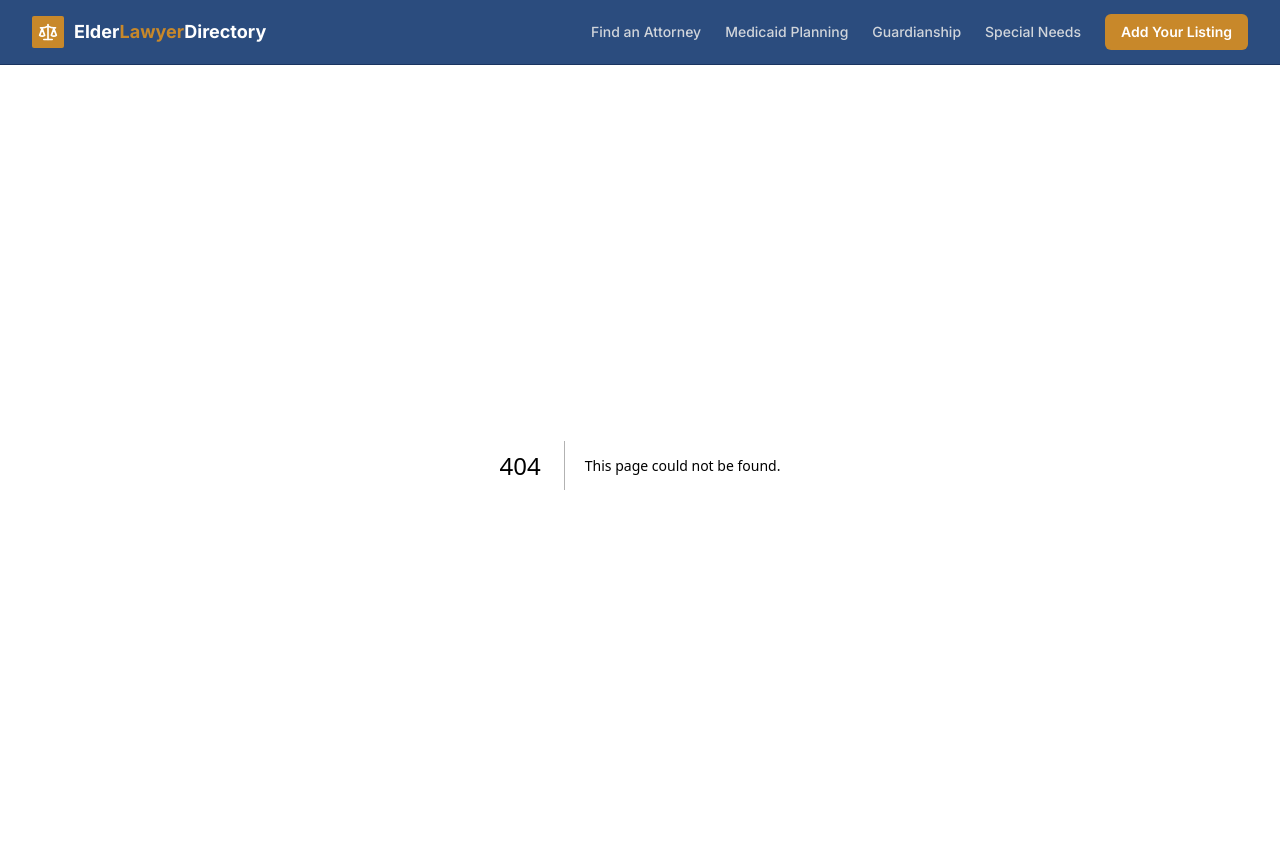
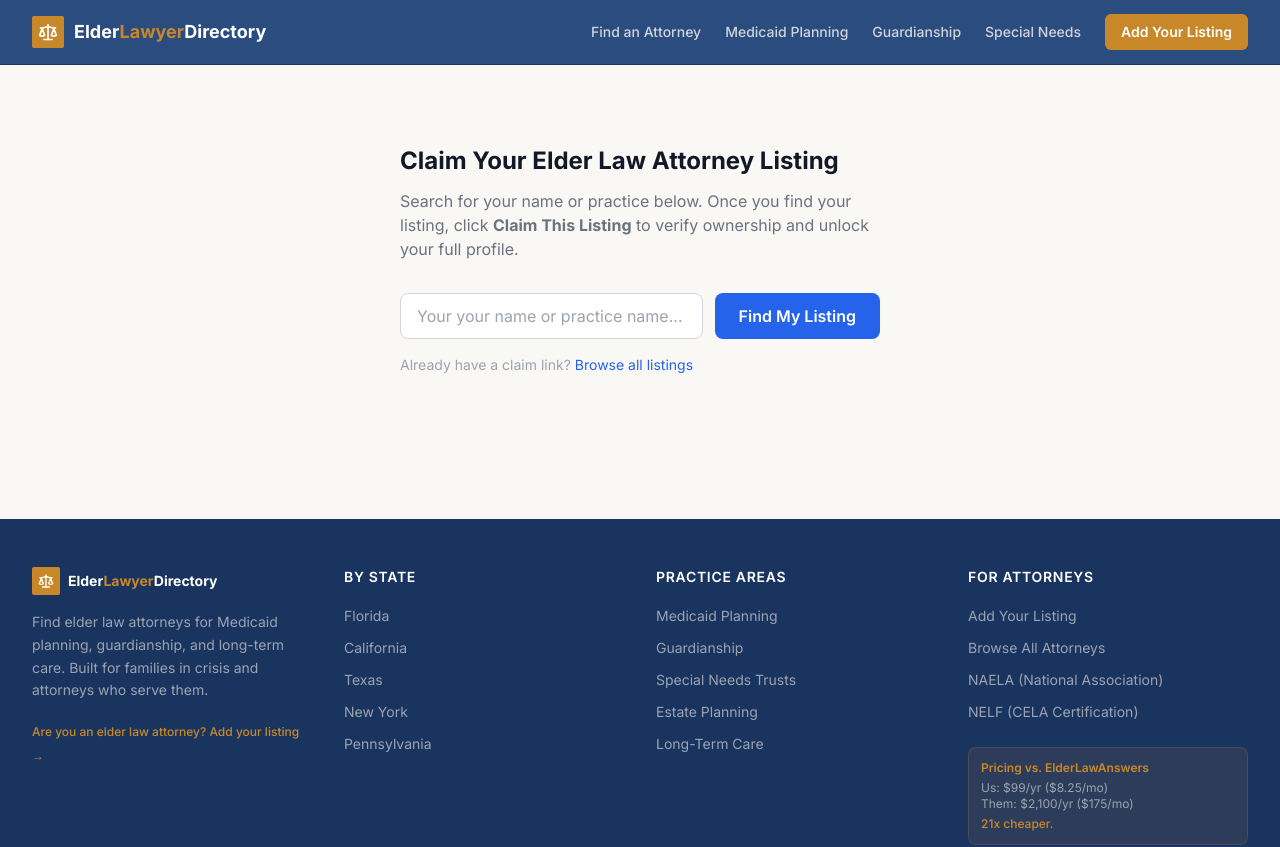
Before and after one commit to pete0585/elder-law-directory, a Next.js app: page /claim in a window 1280 px wide. Before the commit this address had no page. Shown: the top 847 px of the page. Built offline with nearby package versions, Linux system fonts and the light colour scheme.

Commit message:
fix: add /claim index page to fix 404 on smoke test

```diff
--- /dev/null
+++ b/app/claim/page.tsx
@@ -0,0 +1,39 @@
+import type { Metadata } from 'next'
+
+export const metadata: Metadata = {
+  title: 'Claim Your Elder Law Attorney Listing',
+  description: 'Find your listing and claim it to verify ownership and unlock your full profile.',
+}
+
+export default function ClaimIndexPage() {
+  return (
+    <div className="mx-auto max-w-lg px-4 py-20">
+      <h1 className="text-2xl font-bold text-gray-900 mb-3">Claim Your Elder Law Attorney Listing</h1>
+      <p className="text-gray-500 mb-8">
+        Search for your name or practice below. Once you find your listing, click{" "}
+        <strong>Claim This Listing</strong> to verify ownership and unlock your full profile.
+      </p>
+      <form action="/listings" method="GET" className="flex flex-col gap-3 sm:flex-row">
+        <input
+          type="text"
+          name="q"
+          placeholder="Your your name or practice name..."
+          required
+          className="flex-1 px-4 py-2.5 border border-gray-300 rounded-lg text-gray-900 placeholder-gray-400 focus:outline-none focus:ring-2 focus:ring-blue-500"
+        />
+        <button
+          type="submit"
+          className="px-6 py-2.5 bg-blue-600 text-white font-semibold rounded-lg hover:bg-blue-700 transition-colors whitespace-nowrap"
+        >
+          Find My Listing
+        </button>
+      </form>
+      <p className="mt-4 text-sm text-gray-400">
+        Already have a claim link?{" "}
+        <a href="/listings" className="text-blue-600 hover:underline">
+          Browse all listings
+        </a>
+      </p>
+    </div>
+  )
+}
```
